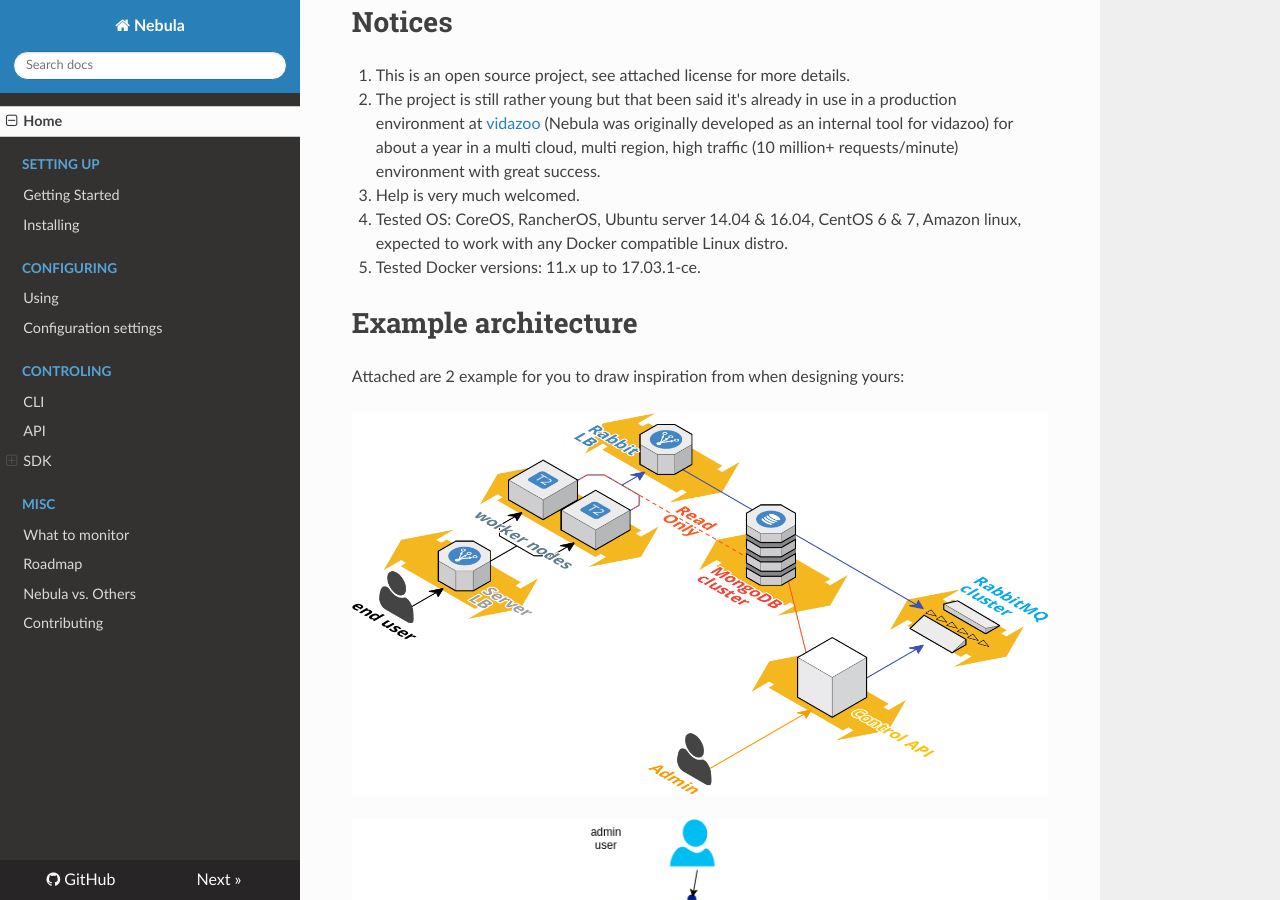
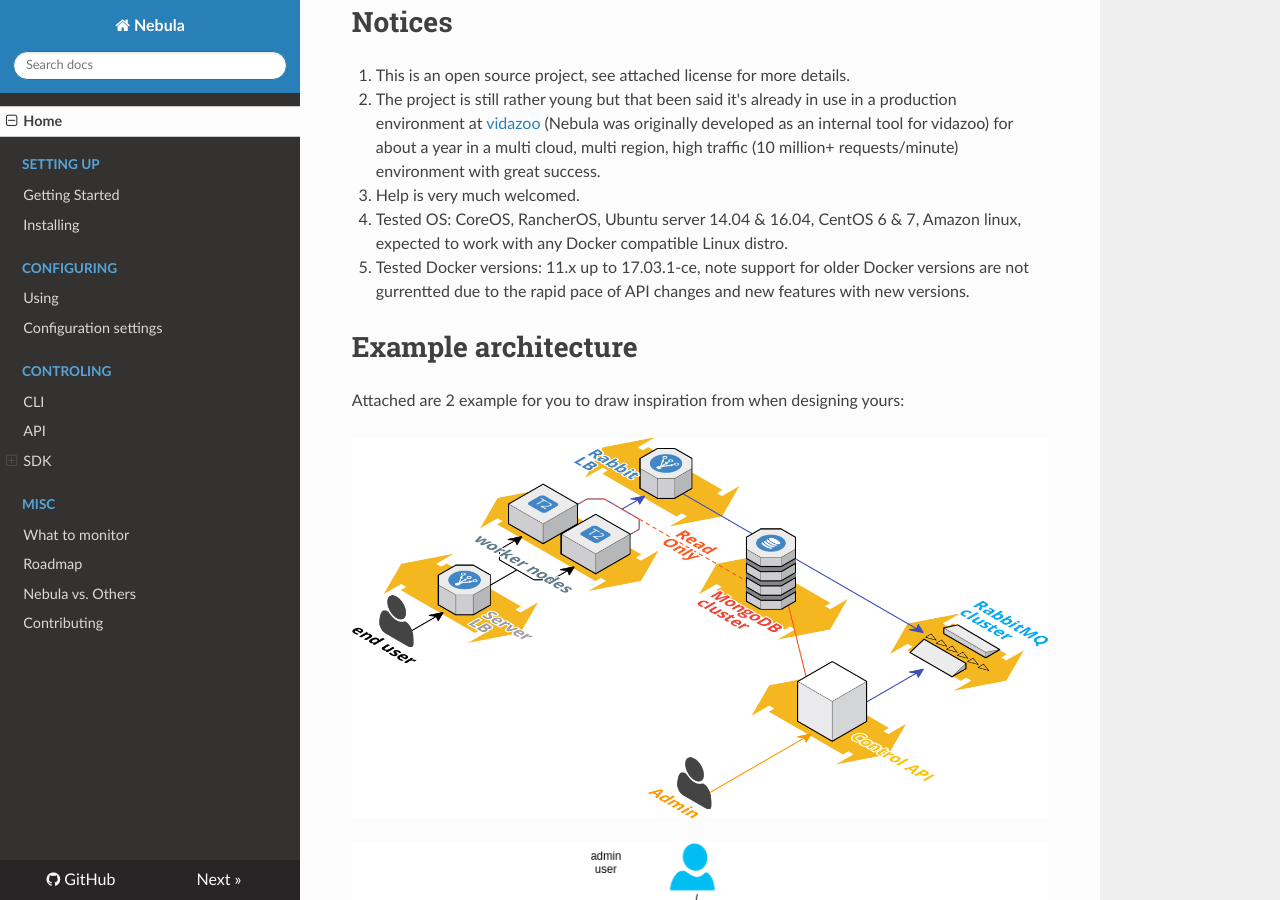
Before and after one commit to nebula-orchestrator/docs, an MkDocs documentation site: the page built from docs/index.md, in a window 1280 px wide and 900 px high, scrolled down 1780 px. Built offline with MkDocs 1.6.1, drawn with Linux system fonts in a browser that asks for light colours; nearby versions of some CDN libraries; old or Windows-style settings are respelled for this version of MkDocs.

Commit message:
older docker versions warning added

```diff
--- a/docs/index.md
+++ b/docs/index.md
@@ -51,7 +51,7 @@
  2. The project is still rather young but that been said it's already in use in a production environment at [vidazoo](https://www.vidazoo.com/) (Nebula was originally developed as an internal tool for vidazoo) for about a year in a multi cloud, multi region, high traffic (10 million+ requests/minute) environment with great success.
  3. Help is very much welcomed.
  4. Tested OS: CoreOS, RancherOS, Ubuntu server 14.04 & 16.04, CentOS 6 & 7, Amazon linux, expected to work with any Docker compatible Linux distro.
- 5. Tested Docker versions: 11.x up to 17.03.1-ce.
+ 5. Tested Docker versions: 11.x up to 17.03.1-ce, note support for older Docker versions are not gurrentted due to the rapid pace of API changes and new features with new versions.
 
 # Example architecture
 
```
